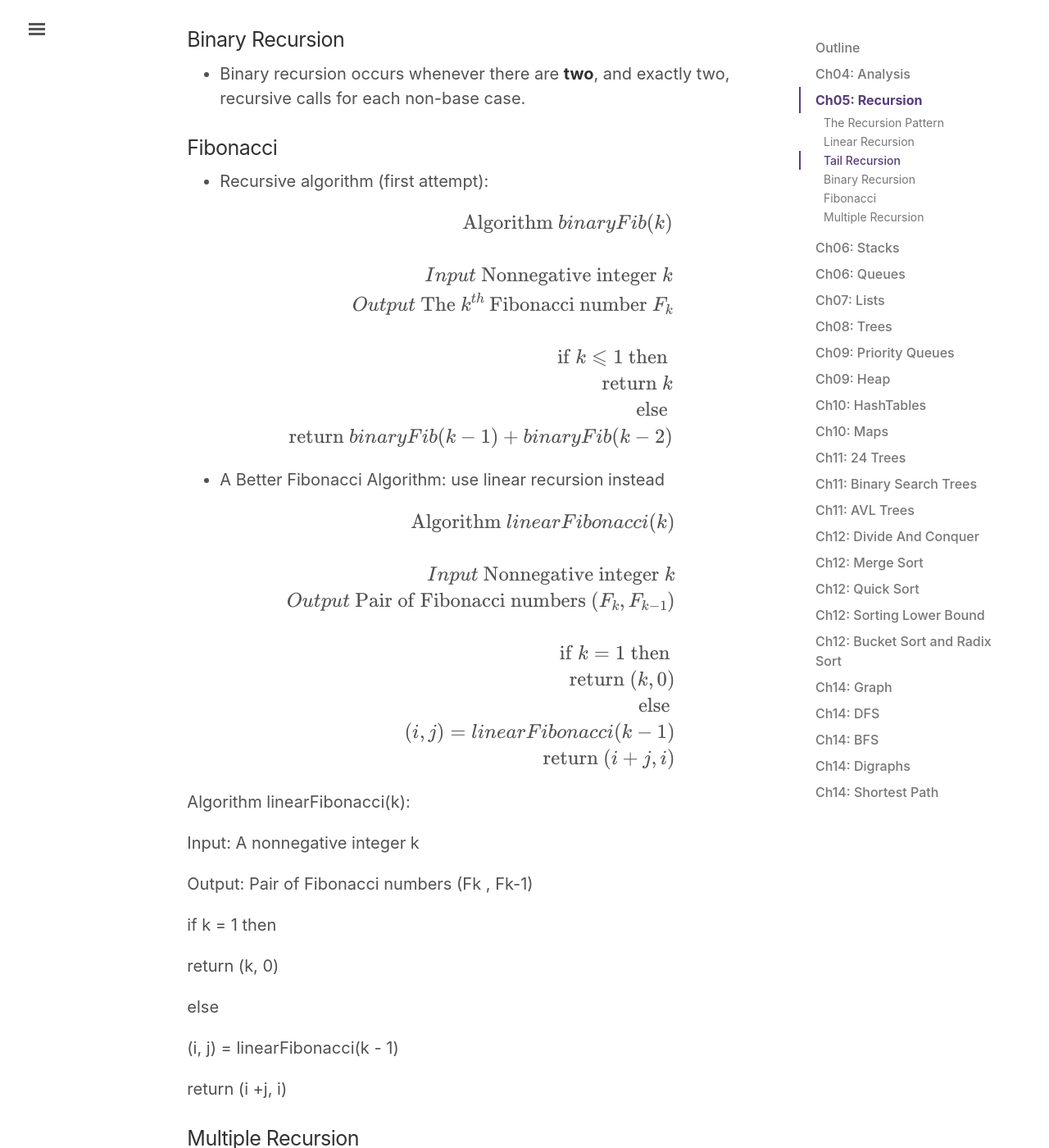
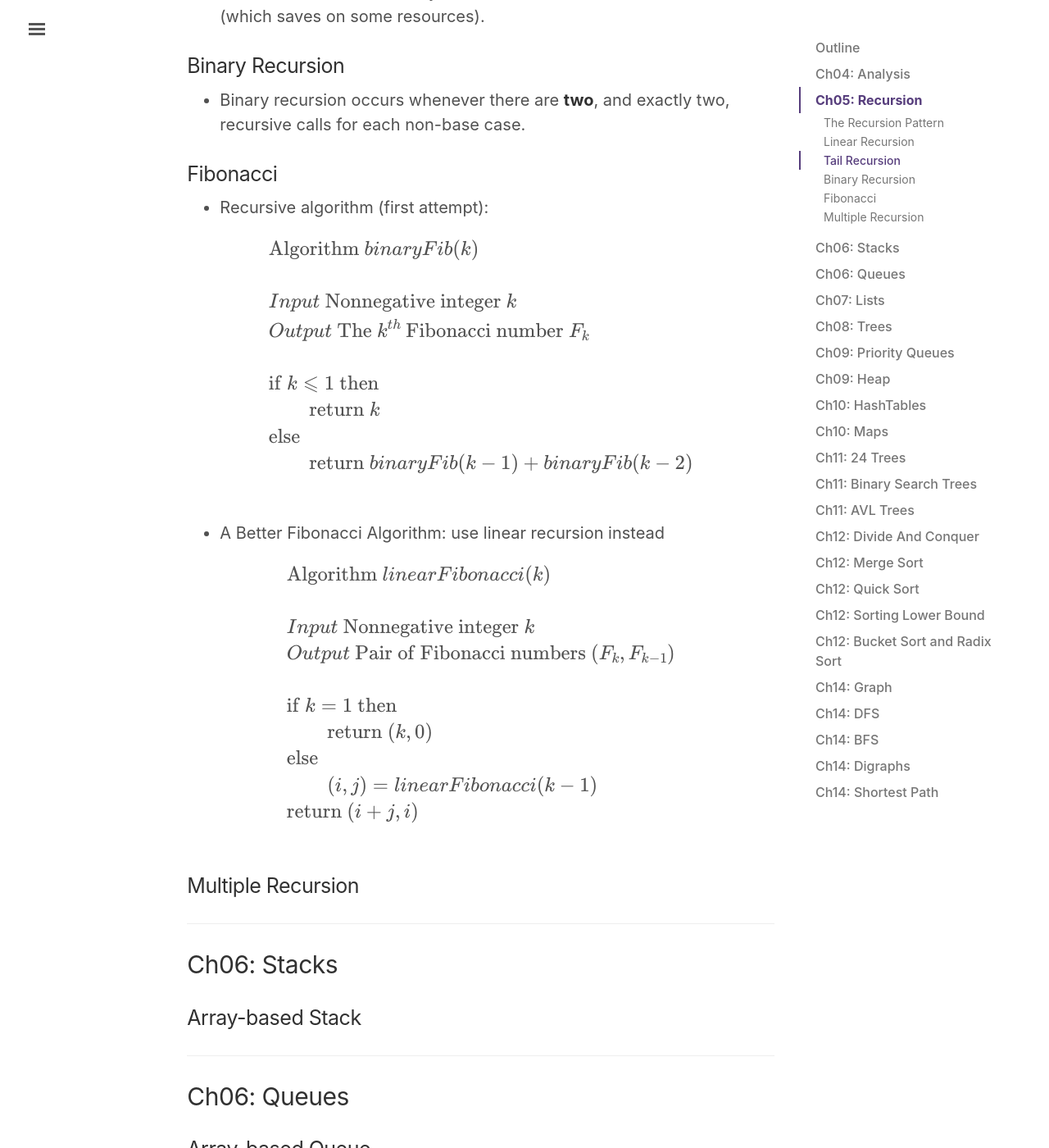
Before and after one commit to lingt-xyz/note, a Jekyll site: the page built from _posts/2017-01-01-COMP352.md, in a window 1280 px wide and 1400 px high, scrolled down 5334 px. Shown: the whole window at 82% size. Built offline with Jekyll 4.4.1, drawn with Linux system fonts in a browser that asks for light colours; formulas are drawn with MathJax 3; comment, search, counter and statistics services are not loaded; some of the changed text lies outside the part shown.

Commit message:
format latex

```diff
--- a/_posts/2017-01-01-COMP352.md
+++ b/_posts/2017-01-01-COMP352.md
@@ -40,15 +40,15 @@ Michael T. Goodrich, Roberto Tamassia, and Michael H. Goldwasser. Data Structure
     {% raw %}$$
 
     \begin{align}
-    \text{Algorithm }arrayMax(A, n)\\\\
-    Input\text{ array }A\text{ of }n\text{ integers}\\
-    Output\text{ maximum element of }A\\\\
-    currentMax ← A[0]\\
-    \text{for }i ← 1\text{ to }n − 1\text{ do}\\
-        \text{if }A[i] > currentMax\text{ then }\\
-            currentMax ← A[i]\\
-    \text{return }currentMax\\
-    \end{align}
+    $\text{Algorithm }arrayMax(A, n)\\\\
+    $Input\text{ array }A\text{ of }n\text{ integers}\\
+    $Output\text{ maximum element of }A\\\\
+    $currentMax ← A[0]\\
+    $\text{for }i ← 1\text{ to }n − 1\text{ do}\\
+    $    \qquad\text{if }A[i] > currentMax\text{ then }\\
+    $        \qquad\qquadcurrentMax ← A[i]\\
+    $\text{return }currentMax\\
+    $\end{align}
 
     $${% endraw %}
 
@@ -499,14 +499,14 @@ $${% endraw %}
 {% raw %}$$
 
 \begin{align}
-\text{Algorithm }binaryFib(k)\\\\
-Input\text{ Nonnegative integer }k\\
-Output\text{ The }k^{th}\text{ Fibonacci number }F_k\\\\
-\text{if }k \leqslant 1\text{ then }\\
-    \text{return }k\\
-\text{else }\\
-\text{return }binaryFib(k - 1) + binaryFib(k - 2)\\
-\end{align}
+&\text{Algorithm }binaryFib(k)\\\\
+&Input\text{ Nonnegative integer }k\\
+&Output\text{ The }k^{th}\text{ Fibonacci number }F_k\\\\
+&\text{if }k \leqslant 1\text{ then }\\
+&   \qquad\text{return }k\\
+&\text{else }\\
+&   \qquad\text{return }binaryFib(k - 1) + binaryFib(k - 2)\\
+&\end{align}
 
 $${% endraw %}
 
@@ -515,35 +515,20 @@ $${% endraw %}
 {% raw %}$$
 
 \begin{align}
-\text{Algorithm }linearFibonacci(k)\\\\
-Input\text{ Nonnegative integer }k\\
-Output\text{ Pair of Fibonacci numbers }(F_k, F_{k-1})\\\\
-\text{if }k=1\text{ then }\\
-    \text{return }(k,0)\\
-\text{else }\\
-(i, j) = linearFibonacci(k - 1)\\
-\text{return }(i+j,i)\\
-\end{align}
+&\text{Algorithm }linearFibonacci(k)\\\\
+&Input\text{ Nonnegative integer }k\\
+&Output\text{ Pair of Fibonacci numbers }(F_k, F_{k-1})\\\\
+&\text{if }k=1\text{ then }\\
+&   \qquad\text{return }(k,0)\\
+&\text{else }\\
+&   \qquad(i, j) = linearFibonacci(k - 1)\\
+&\text{return }(i+j,i)\\
+&\end{align}
 
 $${% endraw %}
 
-Algorithm linearFibonacci(k):
+### Multiple Recursion
 
-Input: A nonnegative integer k
-
-Output: Pair of Fibonacci numbers (Fk , Fk-1)
-
-if k = 1 then
-
-return (k, 0)
-
-else
-
-(i, j) = linearFibonacci(k - 1)
-
-return (i +j, i)
-
-### Multiple Recursion
 ---
 
 ## Ch06: Stacks
```
